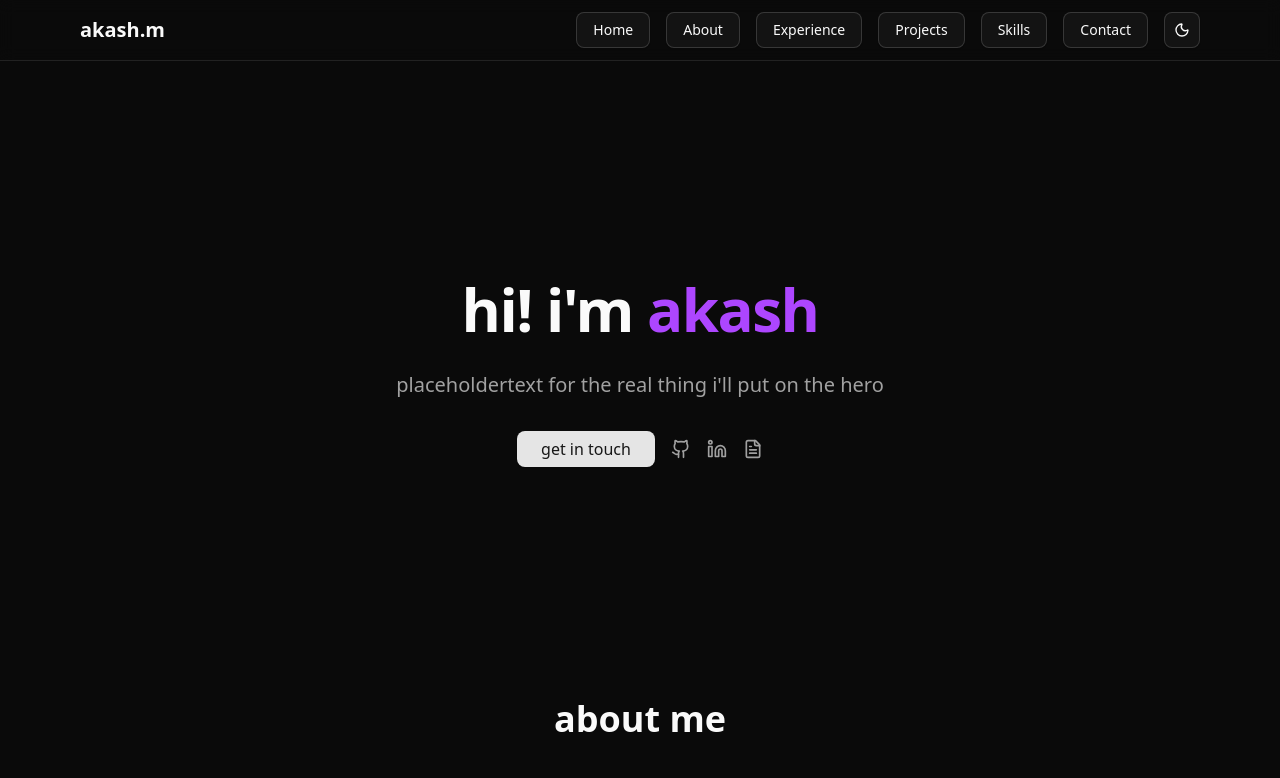
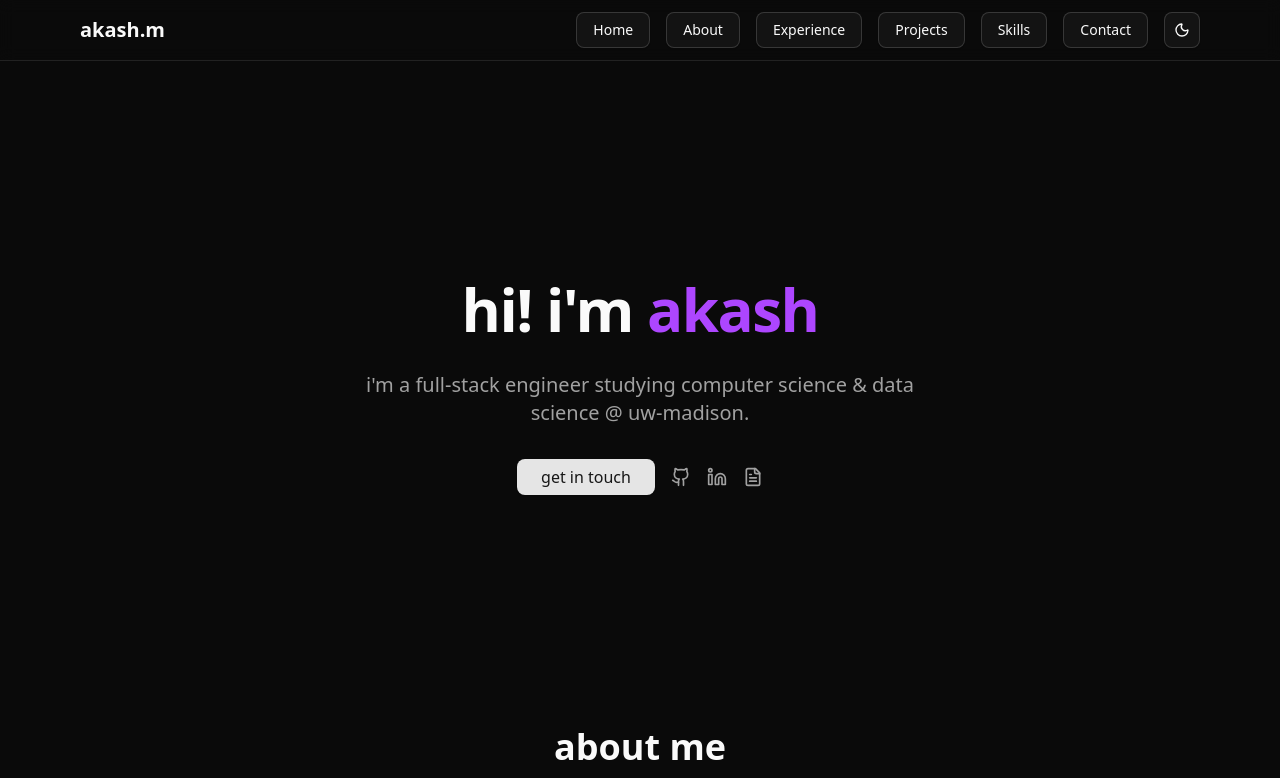
Before and after one commit to akashm6/current_portfolio, a Next.js app: page / in a window 1280 px wide. Shown: the top 778 px of the page. Built offline with nearby package versions, Linux system fonts and the light colour scheme.

Commit message:
navbar lockon + info fill

```diff
--- a/src/components/Hero.jsx
+++ b/src/components/Hero.jsx
@@ -13,7 +13,7 @@ export default function Hero() {
       initial={{ opacity: 0, y: 20 }}
       animate={{ opacity: 1, y: 0 }}
       transition={{ duration: 0.8 }}
-      className="relative text-center max-w-3xl px-4 py-40 sm:py-48"
+      className="relative text-center max-w-3xl px-4 py-40 sm:py-48 scroll-mt-24"
     >
       <h1 className="text-5xl sm:text-6xl font-extrabold tracking-tight mb-6 leading-tight">
         hi! i'm{" "}
@@ -32,7 +32,8 @@ export default function Hero() {
       </h1>
 
       <p className="text-muted-foreground text-lg sm:text-xl font-medium mb-8 max-w-xl mx-auto">
-        placeholdertext for the real thing i'll put on the hero
+        i'm a full-stack engineer studying computer science & data science @
+        uw-madison.
       </p>
 
       <motion.div
```
